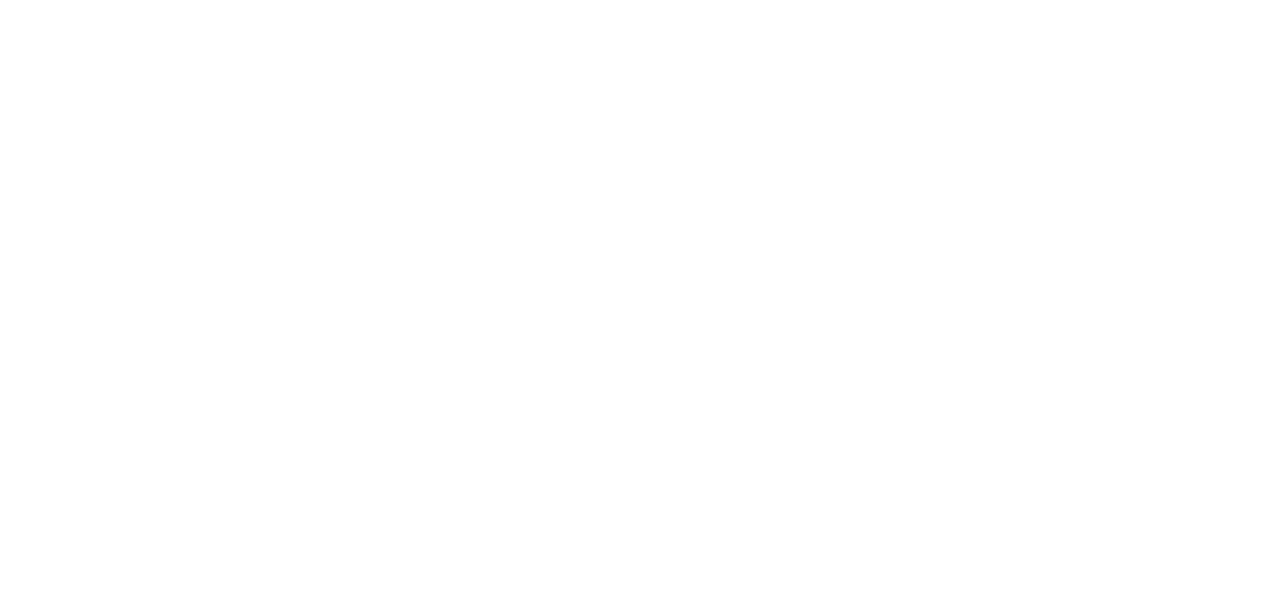
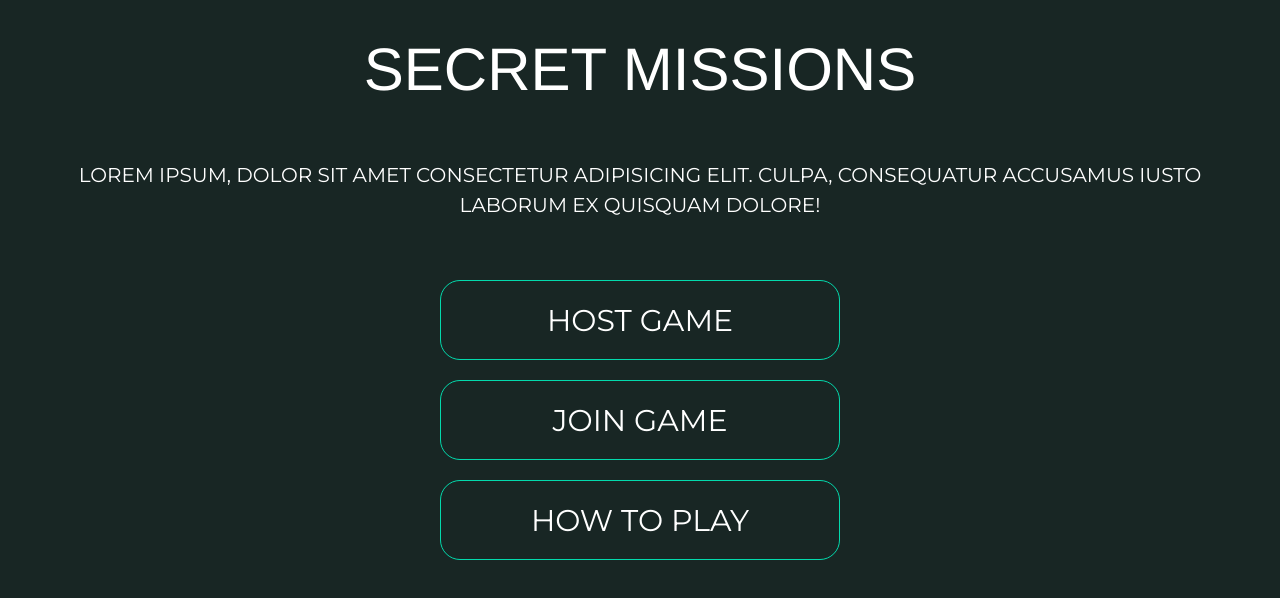
Before and after one commit to dopeantelope/missions, a plain HTML site: page index.html in a window 1280 px wide. Drawn offline with Linux system fonts and the light colour scheme; a web font is replaced by a local one.

Commit message:
home page html/css

```diff
--- a/css/style.css
+++ b/css/style.css
@@ -1,4 +1,61 @@
 /* Box Model Hack */
 * {
-     box-sizing: border-box;
+	box-sizing: border-box;
 }
+
+body {
+	background: #182624;
+	color: white;
+	font-family: "Montserrat", Helvetica, sans-serif;
+	text-transform: uppercase;
+	margin: 0 4rem;
+}
+
+html {
+	font-size: 62.5%
+}
+
+/******* HOME PAGE ********/
+
+.home-page {
+	display: flex;
+	flex-direction: column;
+	align-items: center;
+}
+
+h1 {
+	font-size: 6rem;
+	margin: 4rem;
+	text-align: center;
+	font-family: "Montserrat Subrayada", Helvetica, sans-serif;
+}
+
+p {
+	font-size: 2rem;
+	margin: 2rem 0 4rem 0;
+	text-align: center;
+	line-height: 3rem;
+}
+
+button {
+	display: flex;
+	flex-direction: column;
+	justify-content: center;
+	align-items: center;
+	background: transparent;
+	border: 1px solid #03D9AC;
+	color: white;
+	border-radius: 20px;
+	margin: 2rem 0;
+	height: 8rem;
+	width: 40rem;
+	font-size: 3rem;
+	font-family: "Montserrat", Helvetica, sans-serif;
+	cursor: pointer;
+	text-transform: uppercase;
+}
+
+button:hover {
+	background: #03D9AC;
+	color: #182624;
+}
--- a/index.html
+++ b/index.html
@@ -5,13 +5,25 @@
     	<meta name="description" content="Your description goes here">
     	<meta name="keywords" content="one, two, three">
 
-		<title>Blank Template</title>
+		<title>Secret Missions</title>
 
 		<!-- external CSS link -->
-		<link rel="stylesheet" href="css/normalize.css">
+		<link rel="preconnect" href="https://fonts.googleapis.com">
+		<link rel="preconnect" href="https://fonts.gstatic.com" crossorigin>
+		<link href="https://fonts.googleapis.com/css2?family=Montserrat+Subrayada:wght@700&family=Montserrat:wght@200;400&display=swap" rel="stylesheet">
+		<link rel="stylesheet" href="css/reset.css">
 		<link rel="stylesheet" href="css/style.css">
 	</head>
 	<body>
+		<section class="home-page">
+			<h1>Secret Missions</h1>
+			<p>Lorem ipsum, dolor sit amet consectetur adipisicing elit. Culpa, consequatur accusamus iusto laborum ex quisquam dolore!</p>
+			<div class="home-page-buttons">
+				<button>Host game</button>
+				<button>Join game</button>
+				<button>How to play</button>
+			</div>
+		</section>
 
 		<script type="text/javascript" src="js/main.js"></script>
 	</body>
```
